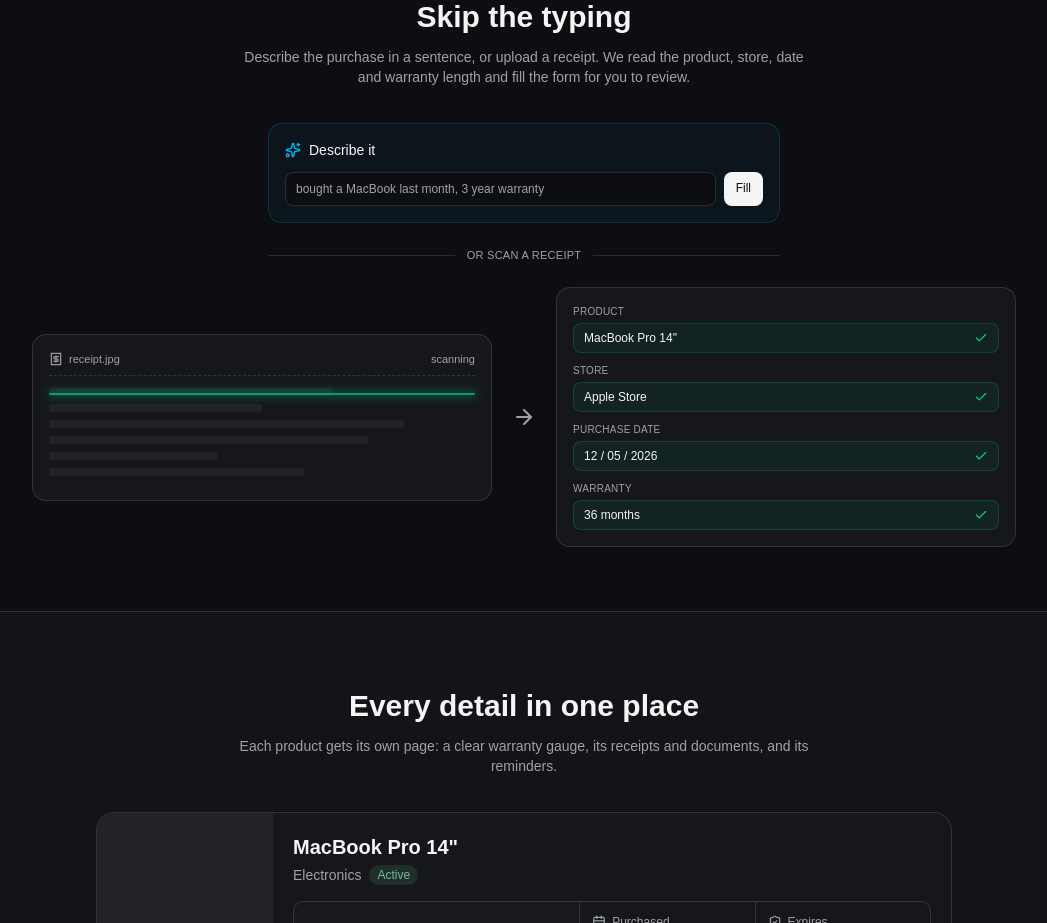
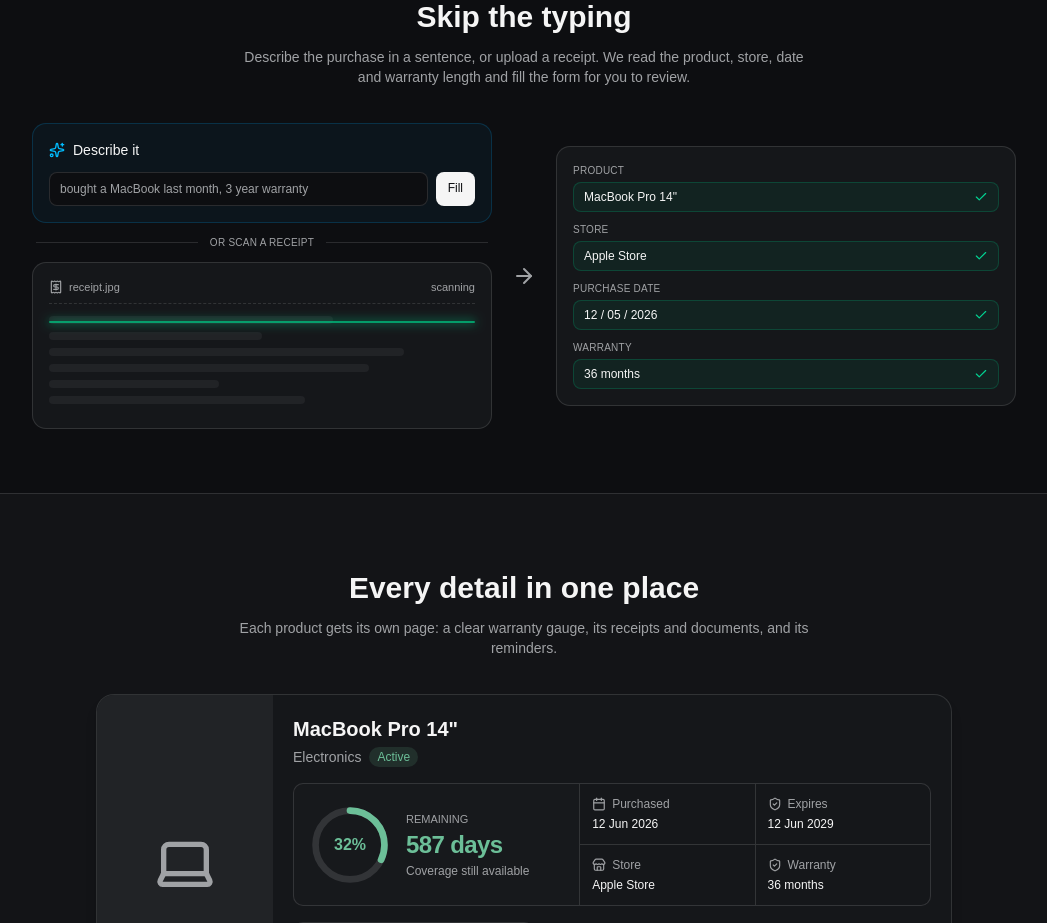
Before and after one commit to asaf27064/warranty-tracker, a React (Vite) app in the folder frontend/: page / in a window 1280 px wide. Shown: the part 1720-2643 px from the top of the page, without its empty margins (116-1163 px from the left). Built offline with nearby package versions, Linux system fonts and the light colour scheme; no server answers.

Commit message:
feat(landing): both quick-fill methods feed one form via a single arrow

```diff
--- a/frontend/src/pages/LandingPage.tsx
+++ b/frontend/src/pages/LandingPage.tsx
@@ -260,7 +260,8 @@
 
       <section className="mx-auto max-w-5xl px-5 py-16">
         <Reveal><SectionHead eyebrow="Quick fill" title="Skip the typing" sub="Describe the purchase in a sentence, or upload a receipt. We read the product, store, date and warranty length and fill the form for you to review." /></Reveal>
-        <Reveal className="mx-auto mt-9 max-w-lg" delay={0.05}>
+        <Reveal className="mt-9 grid items-center gap-5 sm:grid-cols-[1fr_auto_1fr]" delay={0.05}>
+          <div className="space-y-3">
             <div className="rounded-xl border border-sky-500/20 bg-sky-500/5 p-4">
               <div className="flex items-center gap-2">
                 <Sparkles className="h-4 w-4 text-sky-600 dark:text-sky-400" />
@@ -271,15 +272,11 @@
                 <span className="shrink-0 rounded-md bg-foreground px-3 py-2 text-xs font-medium text-background">Fill</span>
               </div>
             </div>
-        </Reveal>
-
-        <div className="mx-auto my-6 flex max-w-lg items-center gap-3">
+            <div className="flex items-center gap-3 px-1">
               <div className="h-px flex-1 bg-border" />
-          <span className="text-[11px] uppercase tracking-wide text-muted-foreground">or scan a receipt</span>
+              <span className="text-[10px] uppercase tracking-wide text-muted-foreground">or scan a receipt</span>
               <div className="h-px flex-1 bg-border" />
             </div>
-
-        <Reveal className="grid items-center gap-5 sm:grid-cols-[1fr_auto_1fr]" delay={0.05}>
             <div className="overflow-hidden rounded-xl border border-border bg-card p-4">
               <div className="mb-3 flex items-center justify-between border-b border-dashed border-border pb-2 text-[11px] text-muted-foreground"><span className="flex items-center gap-1.5"><Receipt className="h-3.5 w-3.5" /> receipt.jpg</span><span>scanning</span></div>
               <div className="relative space-y-2">
@@ -296,6 +293,7 @@
                   animate={{ top: ["0%", "100%", "0%"] }}
                   transition={{ duration: 2.2, repeat: Infinity, ease: "easeInOut" }}
                 />
+              </div>
             </div>
           </div>
           <div className="flex items-center justify-center text-muted-foreground"><ArrowRight className="hidden h-6 w-6 sm:block" /><ArrowRight className="h-5 w-5 rotate-90 sm:hidden" /></div>
```
Lines whose indentation alone changed are shown as unchanged.
